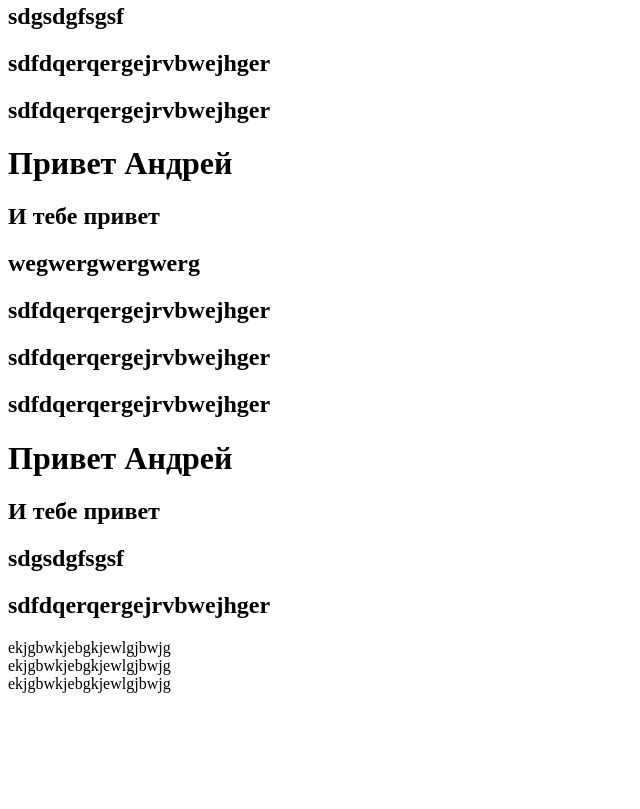
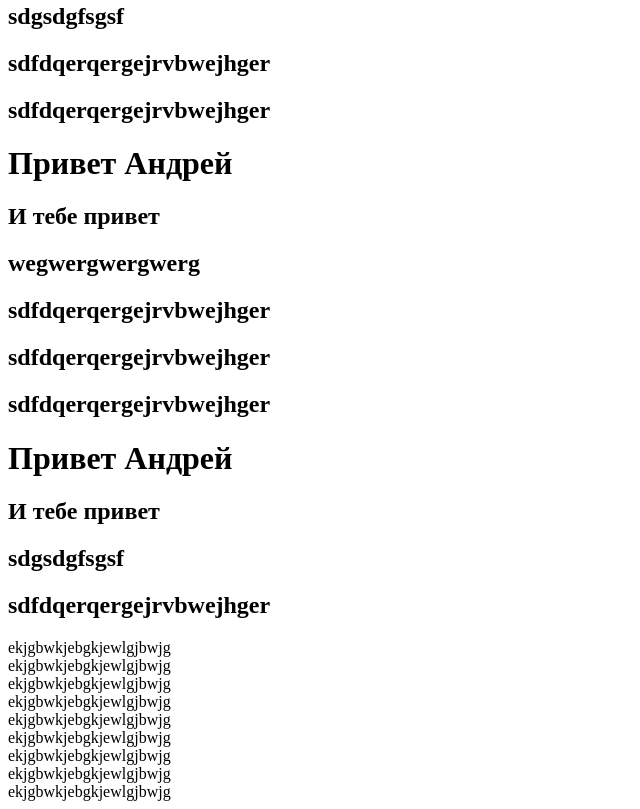
Before and after one commit to evgeniy270894/test, a plain HTML site: page index.html in a window 1280 px wide. Shown: the part 773-1582 px from the top of the page, without its empty margins (0-640 px from the left). Before the commit the page ends 1474 px from the top, so only its background shows below. Drawn offline with Linux system fonts and the light colour scheme.

Commit message:
add test #6

```diff
--- a/index.html
+++ b/index.html
@@ -41,6 +41,12 @@
 <div>ekjgbwkjebgkjewlgjbwjg</div>
 <div>ekjgbwkjebgkjewlgjbwjg</div>
 <div>ekjgbwkjebgkjewlgjbwjg</div>
+<div>ekjgbwkjebgkjewlgjbwjg</div>
+<div>ekjgbwkjebgkjewlgjbwjg</div>
+<div>ekjgbwkjebgkjewlgjbwjg</div>
+<div>ekjgbwkjebgkjewlgjbwjg</div>
+<div>ekjgbwkjebgkjewlgjbwjg</div>
+<div>ekjgbwkjebgkjewlgjbwjg</div>
 
 
 
```
